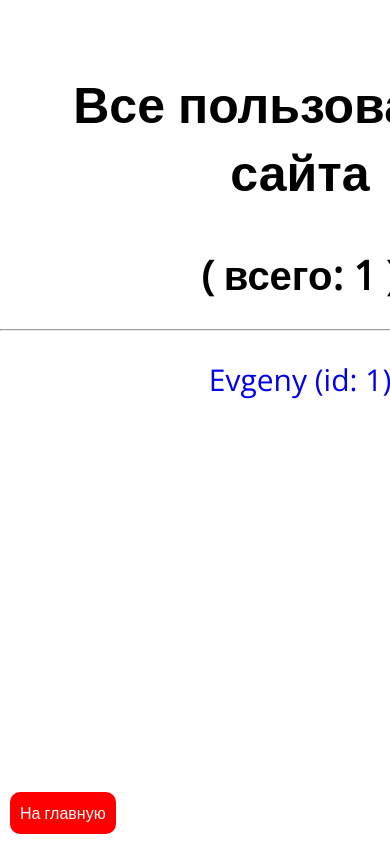
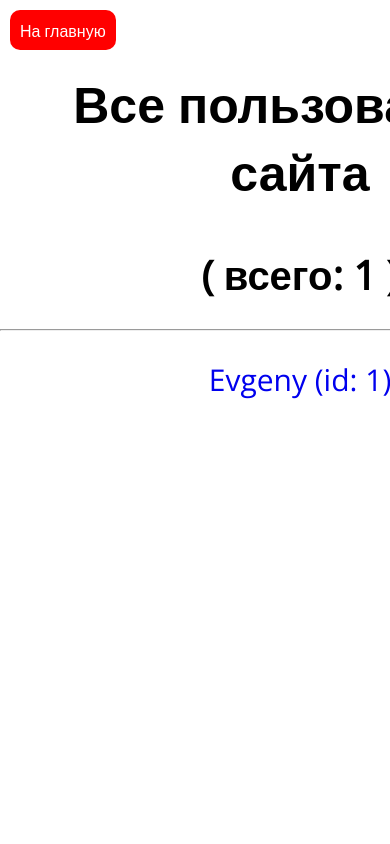
Before and after one commit to EvgenyGritsenko/YoutubeMessenger, a Flask app: page /info_users/ in a window 390 px wide; the page is wider, and only the part inside the window is pictured. Run offline with Flask 2, Linux system fonts and the light colour scheme; data comes from the database, SQL or seed files in the repository; both versions use the stored data as it was after the commit.

Commit message:
Update v0.1, (оптимизация под мобильные устройства)

```diff
--- a/static/css/info.css
+++ b/static/css/info.css
@@ -33,3 +33,15 @@ body{
     margin-left: 10px;
     margin-bottom: 10px;
 }
+
+
+
+@media screen and (max-width: 650px){
+    #link{
+        position: absolute;
+        top: 0;
+        height: 20px;
+        margin-left: 10px;
+        margin-top: 10px;
+    }
+}
```
Also changed, not shown: static/css/chat.css (+17 -1 lines), site.db, 1 other file.
